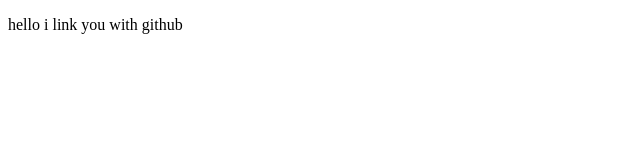
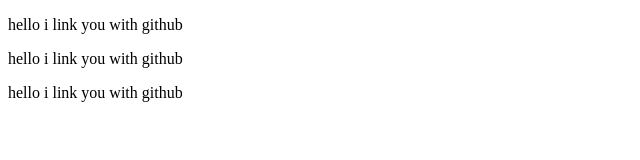
Before and after one commit to subs4005/git_html, a plain HTML site: page index.html in a window 1280 px wide. Shown: the whole page, without its empty margins (0-640 px from the left). Drawn offline with Linux system fonts and the light colour scheme.

Commit message:
added file

```diff
--- a/index.html
+++ b/index.html
@@ -7,5 +7,8 @@
 </head>
 <body>
     <P>hello i link you with github</P>
+    <P>hello i link you with github</P>
+    <P>hello i link you with github</P>
+
 </body>
 </html>
```
